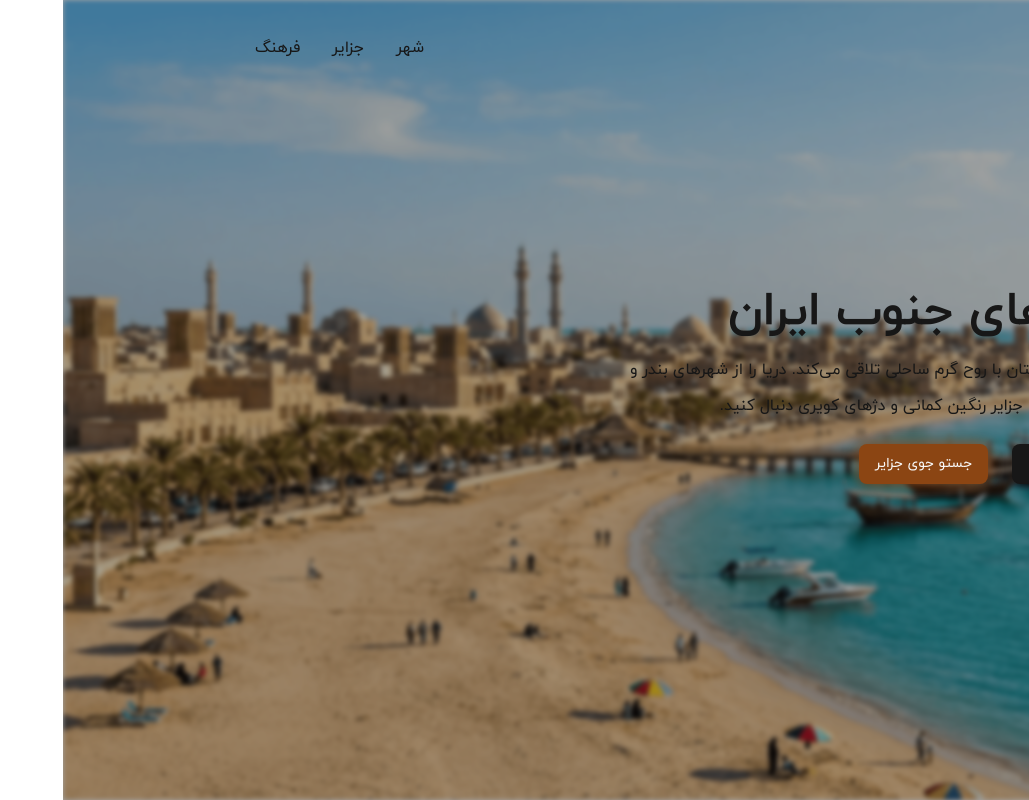
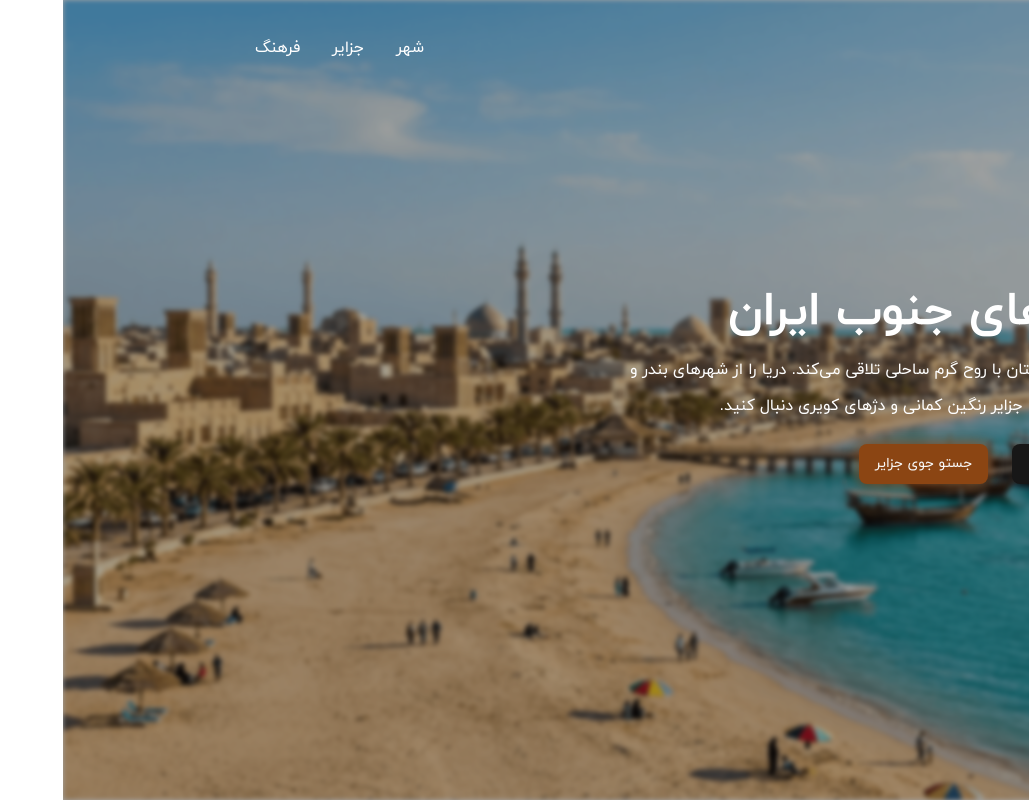
Before and after one commit to omid-gharavi/jonoob-introduction, a Next.js app: page / in a window 1280 px wide. Shown: the whole page, without its empty margins (251-1280 px from the left). Built offline with nearby package versions, Linux system fonts and the light colour scheme.

Commit message:
fix: text color

```diff
--- a/src/components/shared/header/header.tsx
+++ b/src/components/shared/header/header.tsx
@@ -3,7 +3,7 @@ import { FaRegCompass } from "react-icons/fa";
 
 export default function Header() {
     return (
-        <header className="flex justify-between items-center text-primary">
+        <header className="flex justify-between items-center text-white">
             <Link href='/' className="text-2xl flex items-center gap-2">
                 <FaRegCompass />
                 <p>جنوب</p>
--- a/src/components/shared/hero-section/hero-section.tsx
+++ b/src/components/shared/hero-section/hero-section.tsx
@@ -6,7 +6,7 @@ import { motion } from 'motion/react';
 export default function HeroSection() {
     return (
         <motion.div
-            className="mt-56 max-w-135 w-full max-md:text-center text-primary"
+            className="mt-56 max-w-135 w-full max-md:text-center text-white"
             initial={{
                 translateY: 50
             }}
```
